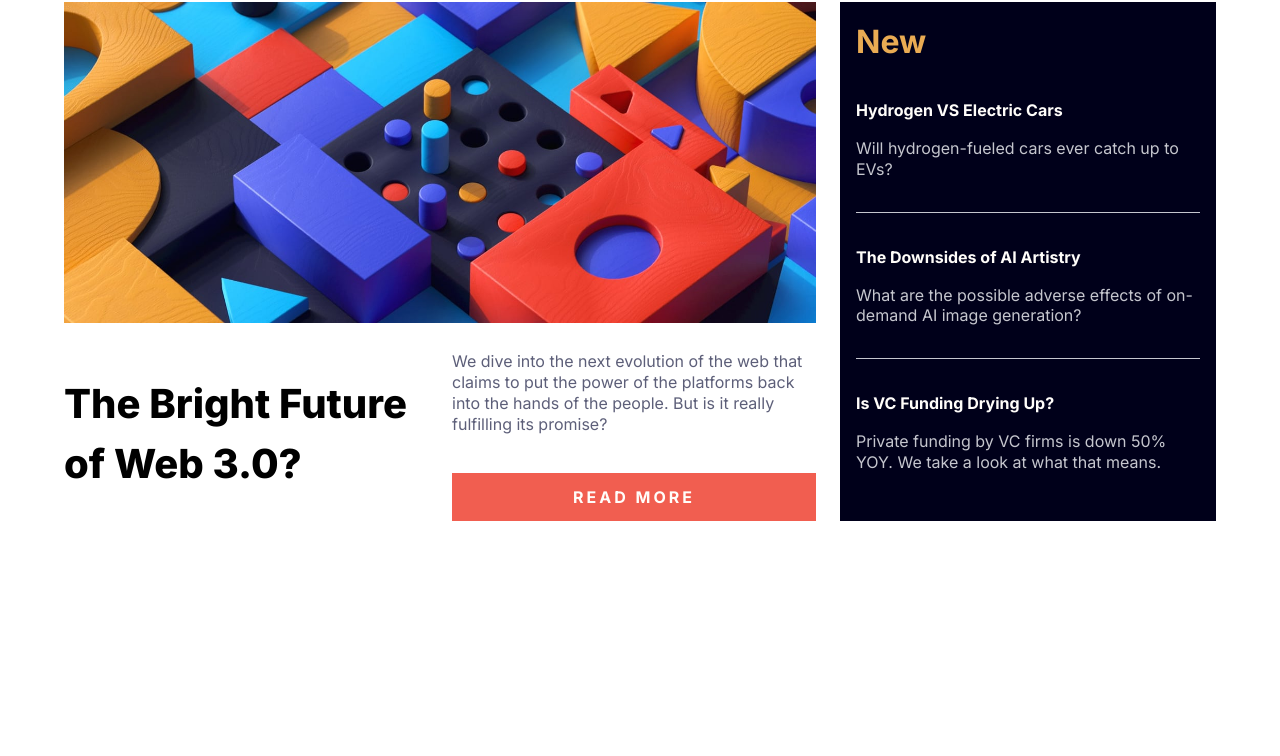
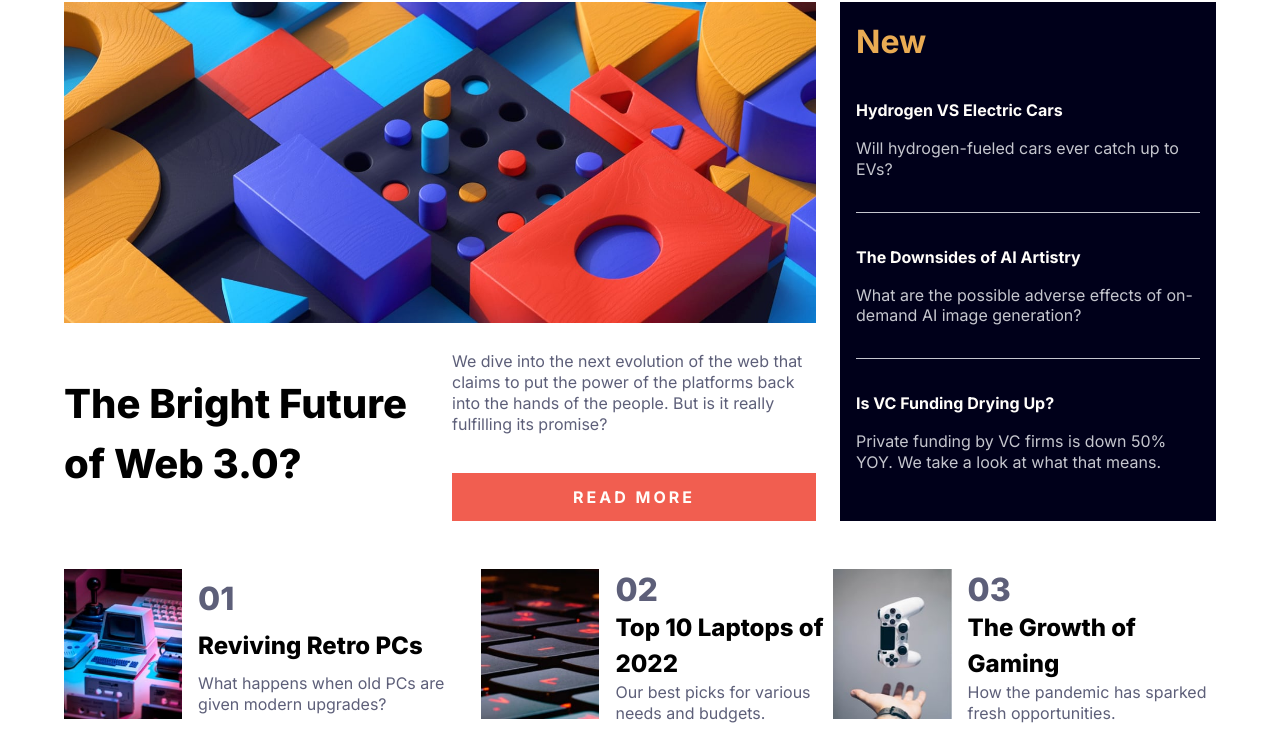
Before and after one commit to FernandoChurros/news-homepage-main, a plain HTML site: page index.html in a window 1280 px wide. Shown: the part 63-819 px from the top of the page. Drawn offline with Linux system fonts and the light colour scheme.

Commit message:
complete section links, version mobile and desktop

```diff
--- a/assets/css/banner.css
+++ b/assets/css/banner.css
@@ -33,7 +33,8 @@
         ;
         grid-template-columns: 2fr 1fr;
         grid-template-rows: 1fr auto;
-        gap: 1.5rem;
+        column-gap: 1.5rem;
+        row-gap: 3rem;
     }
 
     .banner {
--- /dev/null
+++ b/assets/css/links.css
@@ -0,0 +1,39 @@
+.links {
+    display: flex;
+    flex-direction: column;
+    row-gap: 1.5rem;
+}
+
+.links__article {
+    display: flex;
+    column-gap: 1rem;
+}
+
+.links__img {
+    height: 150px;
+}
+
+.links__container {
+    display: flex;
+    justify-content: space-evenly;
+    flex-direction: column;
+}
+
+.links__number {
+    font-size: 2rem;
+    font-weight: 800;
+}
+
+.links__title {
+    font-size: 1.5rem;
+    font-weight: 800;
+}
+
+@media screen and (min-width: 1024px) {
+    .links {
+        grid-area: links;
+        flex-direction: row;
+        row-gap: 0;
+        justify-content: space-between;
+    }
+}
--- a/assets/css/style.css
+++ b/assets/css/style.css
@@ -3,6 +3,7 @@
 @import url('./header.css');
 @import url('./banner.css');
 @import url('./news.css');
+@import url('./links.css');
 
 :root {
     --soft-orange: hsl(35, 77%, 62%);
@@ -17,6 +18,7 @@
 
 .body {
     font-family: 'Inter', sans-serif;
+    margin-bottom: 2rem;
 }
 
 .container {
@@ -28,3 +30,17 @@ p {
     color: var(--dark-grayish-blue);
     line-height: 1.3;
 }
+
+@media screen and (min-width: 1024px) {
+    .main {
+        display: grid;
+        grid-template-areas:
+            "banner news"
+            "links links"
+        ;
+        grid-template-columns: 2fr 1fr;
+        grid-template-rows: 1fr auto;
+        column-gap: 1.5rem;
+        row-gap: 3rem;
+    }
+}
--- a/index.html
+++ b/index.html
@@ -63,20 +63,41 @@
 	  </article>
 	</section>
 
+	<section class="links">
+
+	  <article class="links__article">
+		<img class="links__img" src="./assets/images/image-retro-pcs.jpg" alt="">
+
+		<div class="links__container">
+			<p class="links__number">01</p>
+			<h3 class="links__title"><a href="#">Reviving Retro PCs</a></h3>
+			<p>What happens when old PCs are given modern upgrades?</p>
+		</div>
+	  </article>
+
+	  <article class="links__article">
+		<img class="links__img" src="./assets/images/image-top-laptops.jpg" alt="">
+
+		<div class="links__container">
+			<p class="links__number">02</p>
+			<h3 class="links__title"><a href="#">Top 10 Laptops of 2022</a></h3>
+			<p>Our best picks for various needs and budgets.</p>
+		</div>
+	  </article>
+
+	  <article class="links__article">
+		<img class="links__img" src="./assets/images/image-gaming-growth.jpg" alt="">
+
+		<div class="links__container">
+			<p class="links__number">03</p>
+			<h3 class="links__title"><a href="#">The Growth of Gaming</a></h3>
+			<p>How the pandemic has sparked fresh opportunities.</p>
+		</div>
+	  </article>
+
+	</section>
+
   </main>
-
-  <!--
-  01
-  Reviving Retro PCs
-  What happens when old PCs are given modern upgrades?
-
-  02
-  Top 10 Laptops of 2022
-  Our best picks for various needs and budgets.
-
-  03
-  The Growth of Gaming
-  How the pandemic has sparked fresh opportunities. -->
 
   <!-- <div class="attribution">
 	Challenge by <a href="https://www.frontendmentor.io?ref=challenge" target="_blank">Frontend Mentor</a>.
```
Lines whose indentation alone changed are shown as unchanged.
